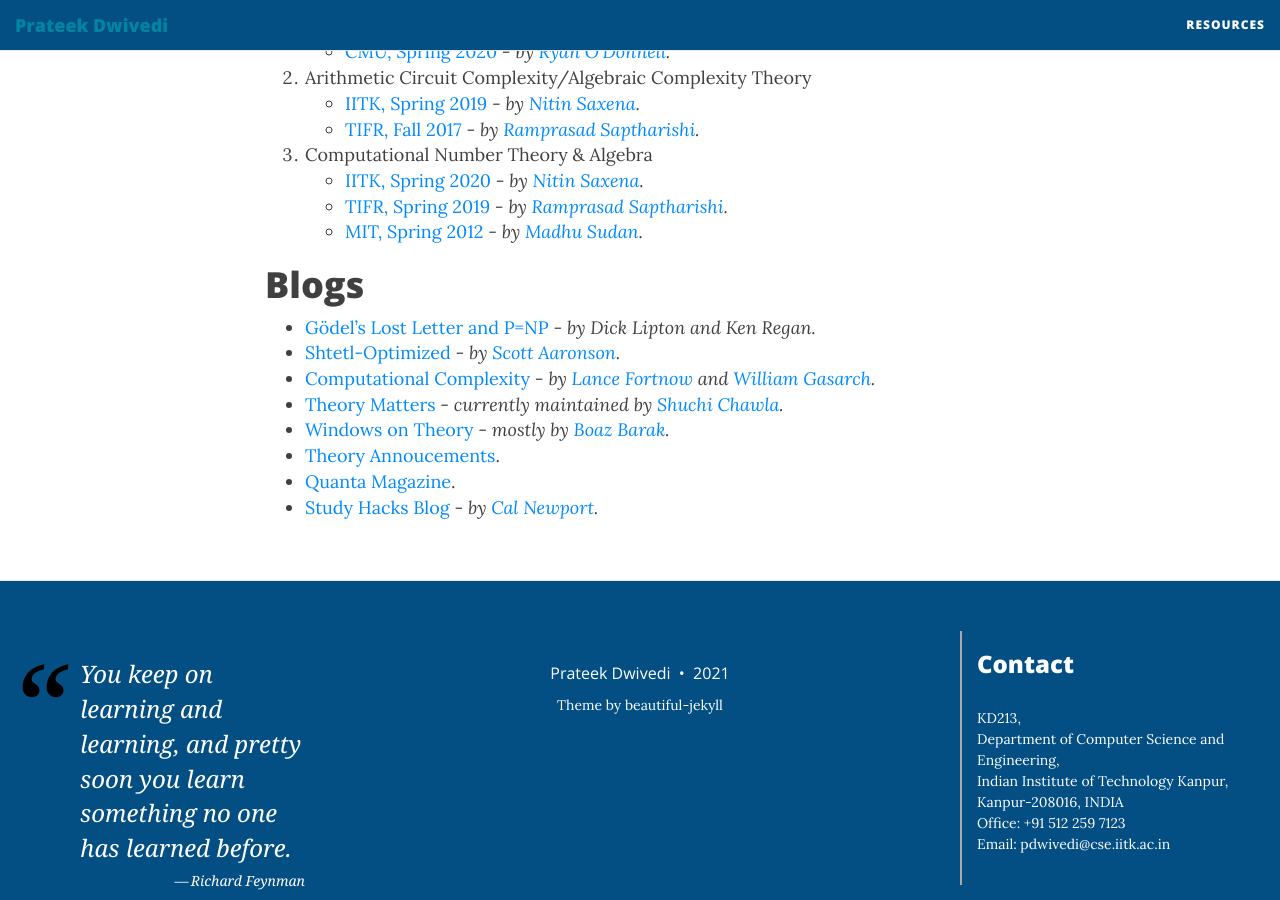
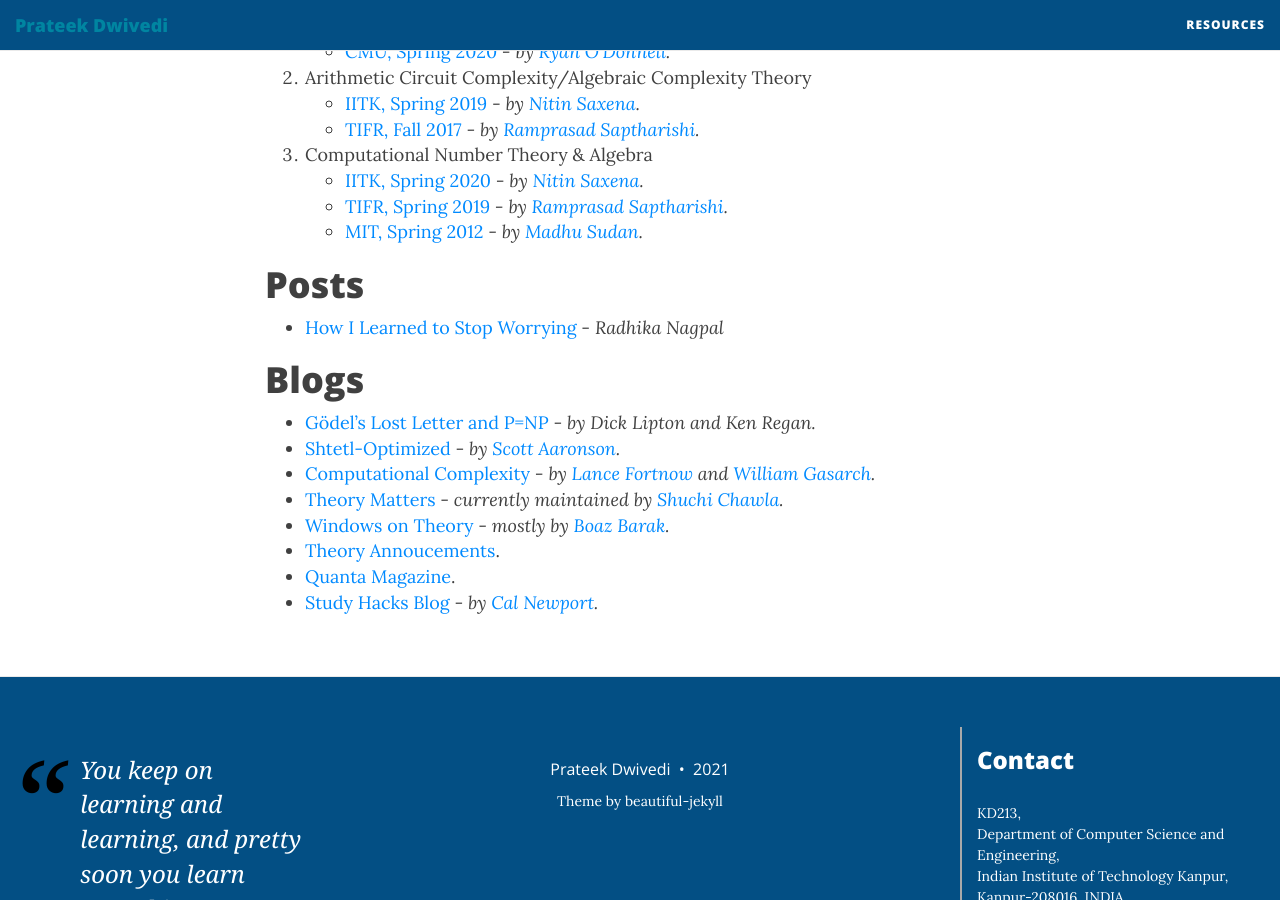
Before and after one commit to prateekdwv/prateekdwv.github.io, a Jekyll site: the page built from resources.md, in a window 1280 px wide and 900 px high, scrolled down 694 px. Built offline with Jekyll 4.4.1, drawn with Linux system fonts in a browser that asks for light colours; nearby versions of some CDN libraries.

Commit message:
Added post section

```diff
--- a/resources.md
+++ b/resources.md
@@ -29,6 +29,10 @@ subtitle: My recommendations for everyone
     - [TIFR, Spring 2019](https://www.tcs.tifr.res.in/~ramprasad/courses/2019-algComp/) - _by [Ramprasad Saptharishi](https://www.tcs.tifr.res.in/~ramprasad/)._
     - [MIT, Spring 2012](https://people.csail.mit.edu/madhu/ST12/) - _by [Madhu Sudan](http://people.csail.mit.edu/madhu)._
 
+# Posts
+
+- [How I Learned to Stop Worrying](https://blogs.scientificamerican.com/guest-blog/the-awesomest-7-year-postdoc-or-how-i-learned-to-stop-worrying-and-love-the-tenure-track-faculty-life/) - _Radhika Nagpal_
+
 # Blogs
 
 - [Gödel's Lost Letter and P=NP](https://rjlipton.wordpress.com/) - _by Dick Lipton and Ken Regan._
```
